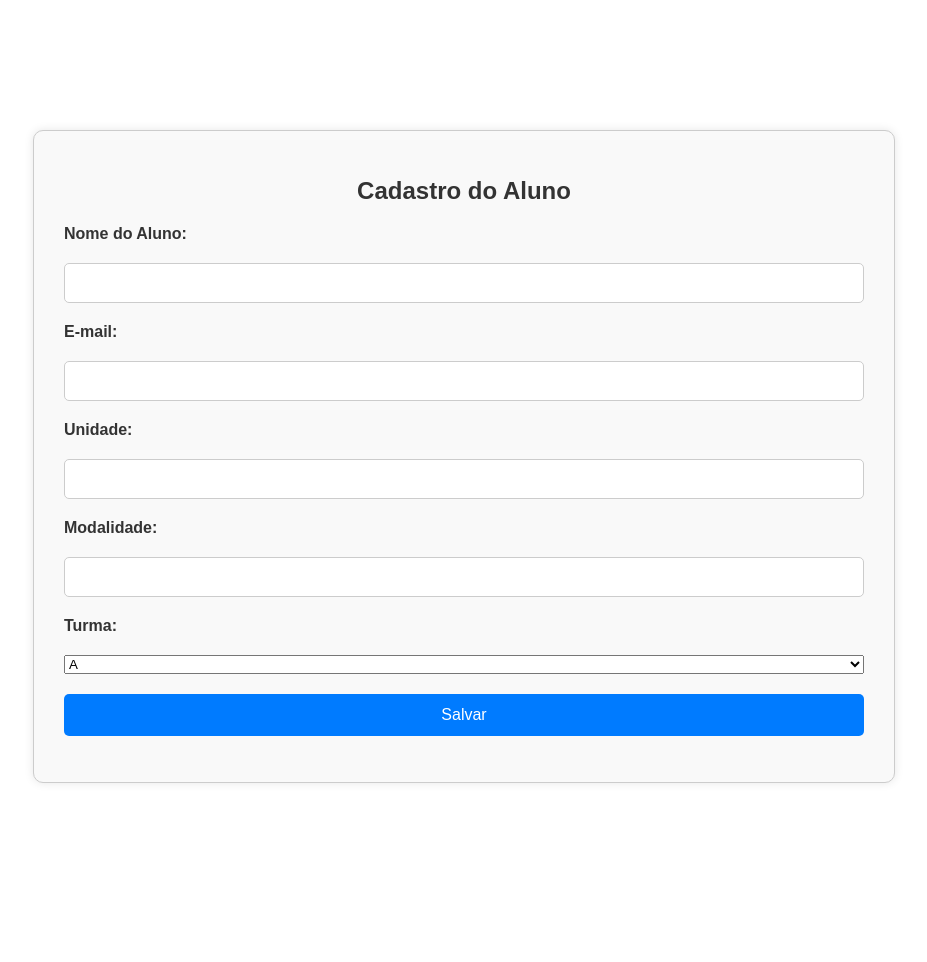
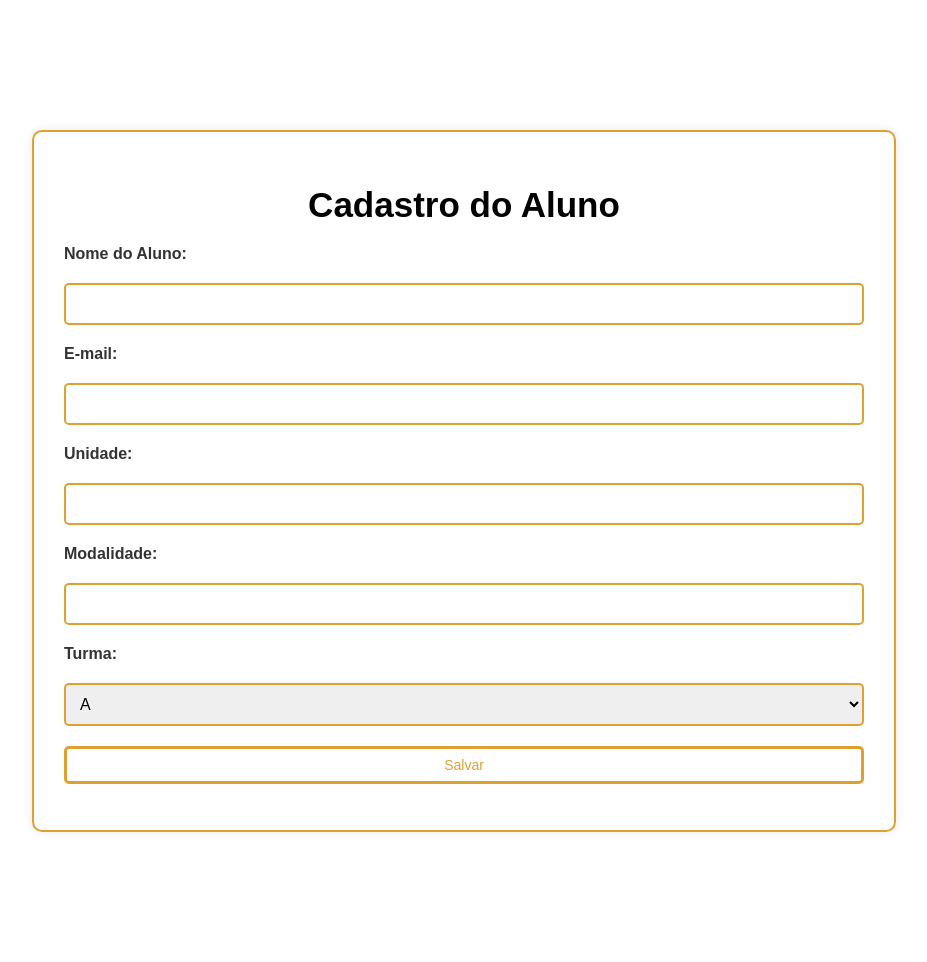
Before and after one commit to ViniciusO6/Integration-Football, a PHP site: page /aceitarInscricao.php in a window 1280 px wide. Shown: the whole page, without its empty margins (176-1103 px from the left). Before the commit the page ends 783 px from the top, so only its background shows below. Run offline with PHP 8.4, Linux system fonts and the light colour scheme; data comes from the database, SQL or seed files in the repository; data that the repository does not hold is empty.

Commit message:
Atualizando CSS

```diff
--- a/Integration-Football/css/aceitarInscricao.css
+++ b/Integration-Football/css/aceitarInscricao.css
@@ -1,13 +1,17 @@
+/* Fonte principal */
+body {
+    font-family: 'Barlow Condensed', sans-serif;
+}
+
 /* Contêiner principal */
 .container {
     margin: 130px auto;
     max-width: 800px;
     padding: 30px;
-    border: 1px solid #ccc;
+    border: 2px solid rgb(221, 161, 50); /* Borda laranja */
     border-radius: 10px;
-    background-color: #f9f9f9;
+    background-color: transparent; /* Fundo transparente */
     box-shadow: 0 0 10px rgba(0, 0, 0, 0.1);
-    font-family: Barlow Condensed, sans-serif;
 }
 
 /* Título */
@@ -15,7 +19,8 @@ h1 {
     font-size: 24px;
     text-align: center;
     margin-bottom: 20px;
-    color: #333;
+    color: black;
+    font-size: 35px;
 }
 
 /* Estilo do formulário */
@@ -35,37 +40,42 @@ label {
 /* Campos de entrada */
 input[type="email"],
 input[type="password"],
-input[type="text"] {
+input[type="text"],
+select {
     padding: 10px;
     font-size: 16px;
-    border: 1px solid #ccc;
-    border-radius: 5px;
+    border: 2px solid rgb(221, 161, 50); /* Borda laranja */
+    border-radius: 5px; /* Arredondamento das bordas */
     width: 100%;
     box-sizing: border-box;
 }
 
+/* Estilo de foco nos inputs e select */
 input[type="email"]:focus,
 input[type="password"]:focus,
-input[type="text"]:focus {
-    border-color: #5cb85c;
+input[type="text"]:focus,
+select:focus {
+    border-color: gray; /* Verde claro ao focar */
     outline: none;
 }
 
 /* Botões */
 button {
-    padding: 12px 20px;
-    font-size: 16px;
-    color: #fff;
-    background-color: #007bff;
-    border: none;
+    padding: 8px 15px;  /* Reduzido para menor tamanho */
+    font-size: 14px;  /* Tamanho da fonte menor */
+    color: rgb(221, 161, 50);
+    background-color: white;  /* Cor de fundo verde, igual ao botão "Aceitar" */
+    border:  solid rgb(221, 161, 50);
     border-radius: 5px;
     cursor: pointer;
-    width: 100%;
+    width: auto;  /* O botão não ocupará toda a largura */
     transition: background-color 0.3s ease;
+    font-family: 'Barlow Condensed', sans-serif;
 }
 
 button:hover {
-    background-color: #0056b3;
+    background-color:rgb(221, 161, 50);  /* Cor de fundo mais escura ao passar o mouse */
+    color: white;
 }
 
 /* Ajuste para o contêiner dos botões */
@@ -73,6 +83,12 @@ form .buttons {
     display: flex;
     justify-content: space-between;
     gap: 10px;
+}
+
+.resposta{
+    width: 350px;
+    text-align: center;
+    margin-left: 25% ;
 }
 
 /* Estilos de foco para inputs */
```
